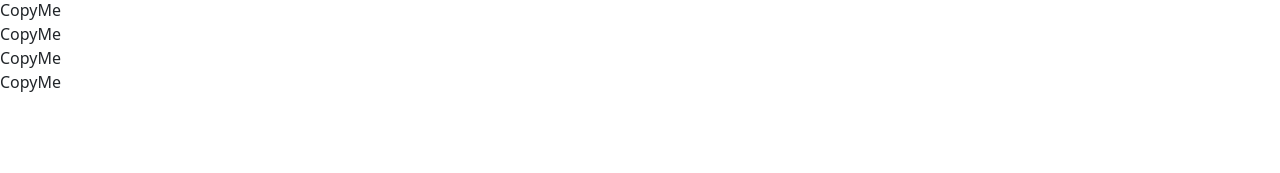
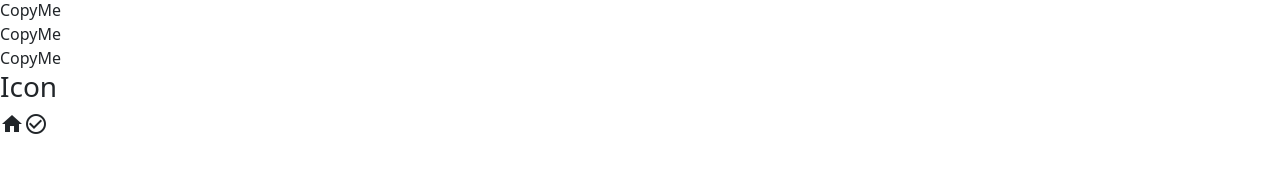
Before and after one commit to sggameopensource/sg-game-programming-next-project-2023-spring, a Next.js app: page /ch03/ch03_1 in a window 1280 px wide. Shown: the part 277-450 px from the top of the page. Built offline with nearby package versions, Linux system fonts and the light colour scheme.

Commit message:
머티리얼 아이콘 추가

```diff
--- a/src/pages/ch03/ch03_1/Icon.tsx
+++ b/src/pages/ch03/ch03_1/Icon.tsx
@@ -1,3 +1,9 @@
 export default function Icon() {
-  return <div>CopyMe</div>;
+  return (
+    <div>
+      <h3>Icon</h3>
+      <span className="material-icons">home</span>
+      <span className="material-icons">check_circle_outline</span>
+    </div>
+  )
 }
```
